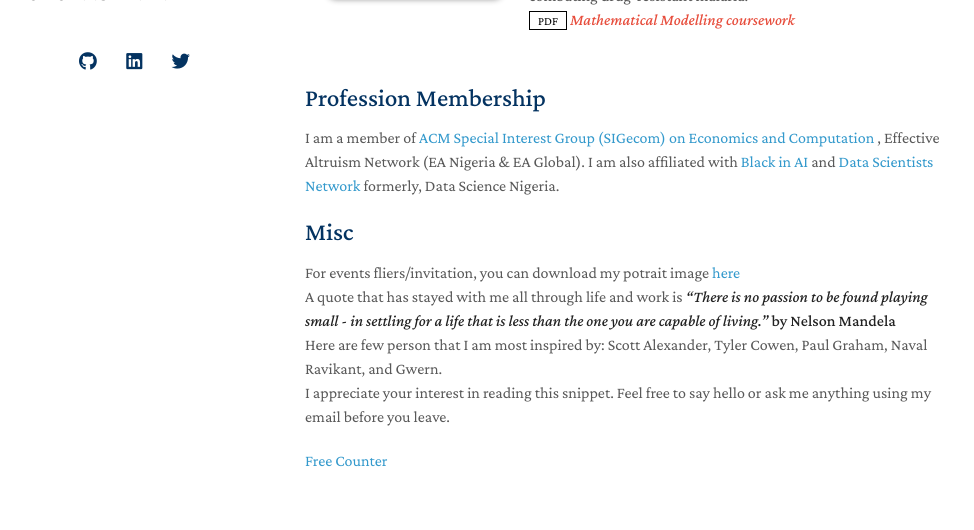
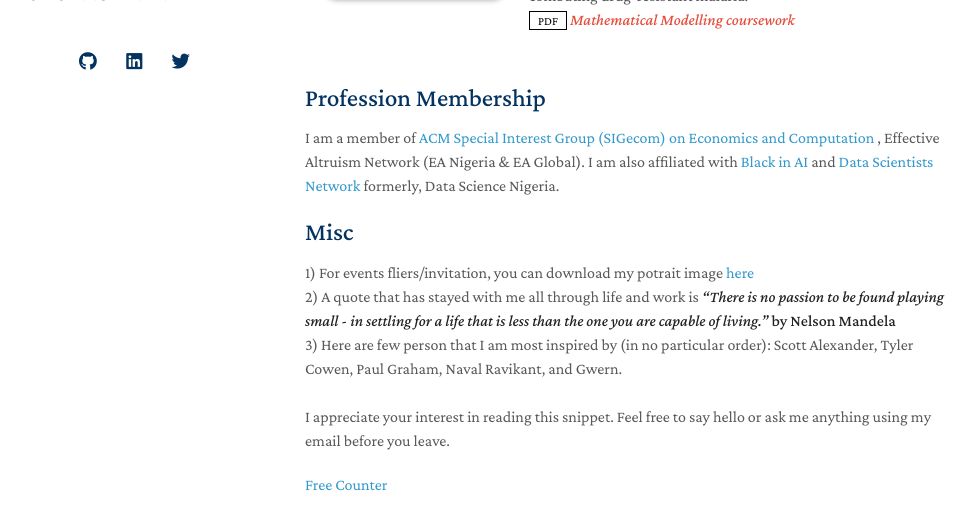
Before and after one commit to jibrinx/jibrinx.github.io, a Jekyll site: the page built from index.md, in a window 1280 px wide and 900 px high, scrolled down 3164 px, cut to the strip 309-839 px from the top of the window. Shown: the whole strip, without its empty margins (165-1139 px from the left). Built offline with Jekyll 4.4.1, drawn with Linux system fonts in a browser that asks for light colours; nearby versions of some CDN libraries; a style sheet for code colours, icons or effects is not loaded.

Commit message:
Update index.md

```diff
--- a/index.md
+++ b/index.md
@@ -42,9 +42,9 @@ Find out what I have been up to recently on  <a rel="me" href="https://linkedin.
 I am a member of <a href="http://www.sigecom.org">ACM Special Interest Group (SIGecom) on Economics and Computation </a>, Effective Altruism Network (EA Nigeria & EA Global). I am also affiliated with <a href="https://blackinai.github.io/#/">Black in AI</a> and <a href="https://www.datasciencenigeria.org">Data Scientists Network</a> formerly, Data Science Nigeria.
 
 ## Misc
-For events fliers/invitation, you can download my potrait image <a href ="https://raw.githubusercontent.com/jbrnjfr/jbrnjfr.github.io/main/assets/img/IMG_5241.jpeg"> here </a> <br>
-A quote that has stayed with me all through life and work is <strong><i> "There is no passion to be found playing small - in settling for a life that is less than the one you are capable of living."
-</i> by Nelson Mandela</strong> <br> Here are few person that I am most inspired by: Scott Alexander, Tyler Cowen, Paul Graham, Naval Ravikant, and Gwern. <br>
+1) For events fliers/invitation, you can download my potrait image <a href ="https://raw.githubusercontent.com/jbrnjfr/jbrnjfr.github.io/main/assets/img/IMG_5241.jpeg"> here </a> <br>
+2) A quote that has stayed with me all through life and work is <strong><i> "There is no passion to be found playing small - in settling for a life that is less than the one you are capable of living."
+</i> by Nelson Mandela</strong> <br> 3) Here are few person that I am most inspired by (in no particular order): Scott Alexander, Tyler Cowen, Paul Graham, Naval Ravikant, and Gwern. <br> <br>
 I appreciate your interest in reading this snippet. Feel free to say hello or ask me anything using my email before you leave.
 
  <a href='http://www.freevisitorcounters.com'>Free Counter</a> <script type='text/javascript' src='https://www.freevisitorcounters.com/auth.php?id=e2851f6f60d71cbaa285642eb1ba5e154a03c745'></script>
```
